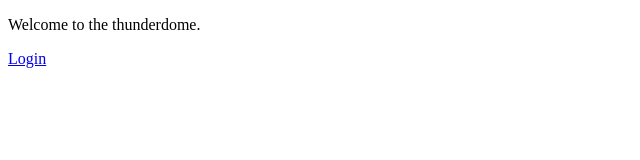
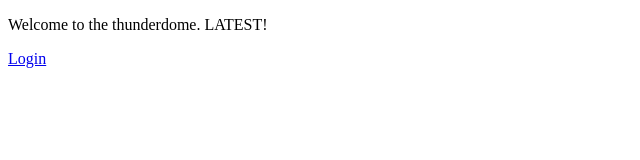
Before and after one commit to bertwagner/Busy-Bee, a plain HTML site: page S3/busy-bee.app/index.html in a window 1280 px wide. Shown: the full height of the page, 0-640 px from the left. Drawn offline with Linux system fonts and the light colour scheme.

Commit message:
adds a change

```diff
--- a/S3/busy-bee.app/index.html
+++ b/S3/busy-bee.app/index.html
@@ -5,7 +5,7 @@
     <title>Busy Bee</title>
   </head>
   <body>
-  <p>Welcome to the thunderdome.</p>
+  <p>Welcome to the thunderdome. LATEST!</p>
   <a href="https://todoer-app.auth.us-east-1.amazoncognito.com/login?response_type=token&client_id=2dh3kbhirb6qj0lqj7edsnto6d&redirect_uri=https://kjxlujguof.execute-api.us-east-1.amazonaws.com/verify" title="Login">Login</a>
   </body>
 </html>
```
